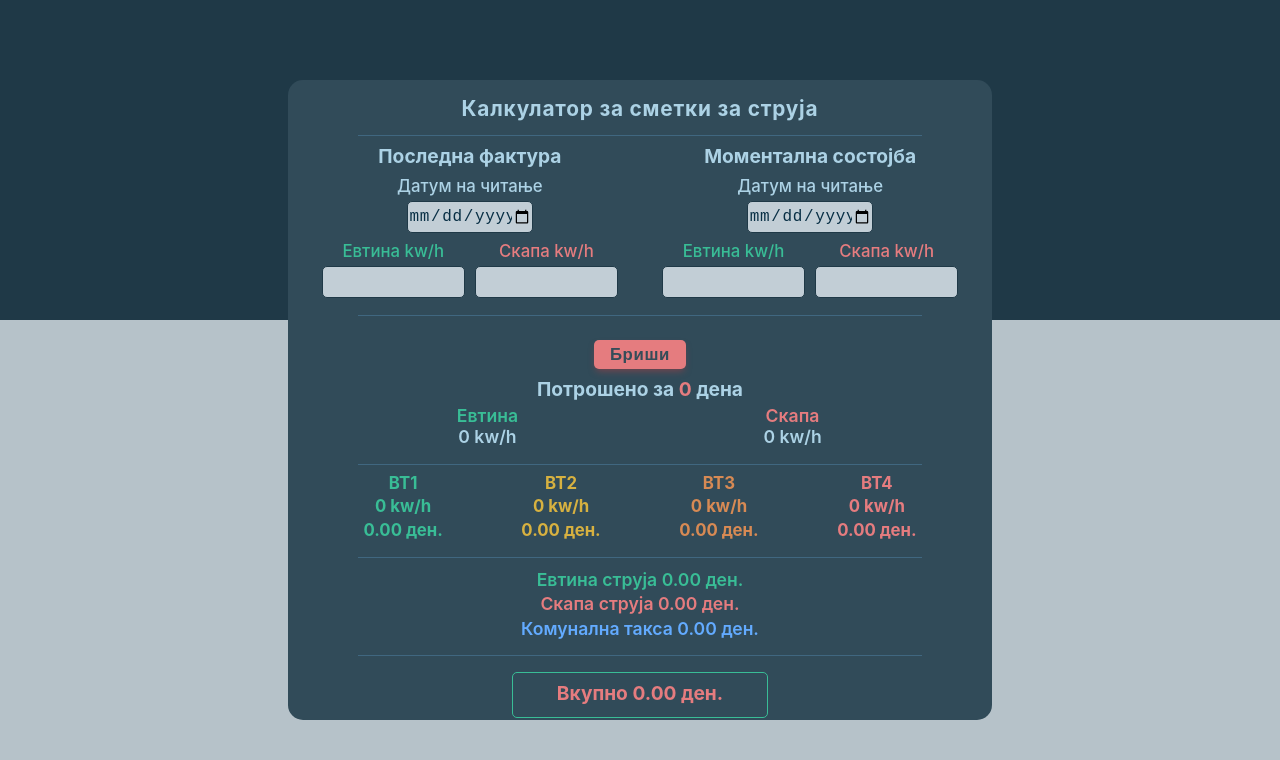
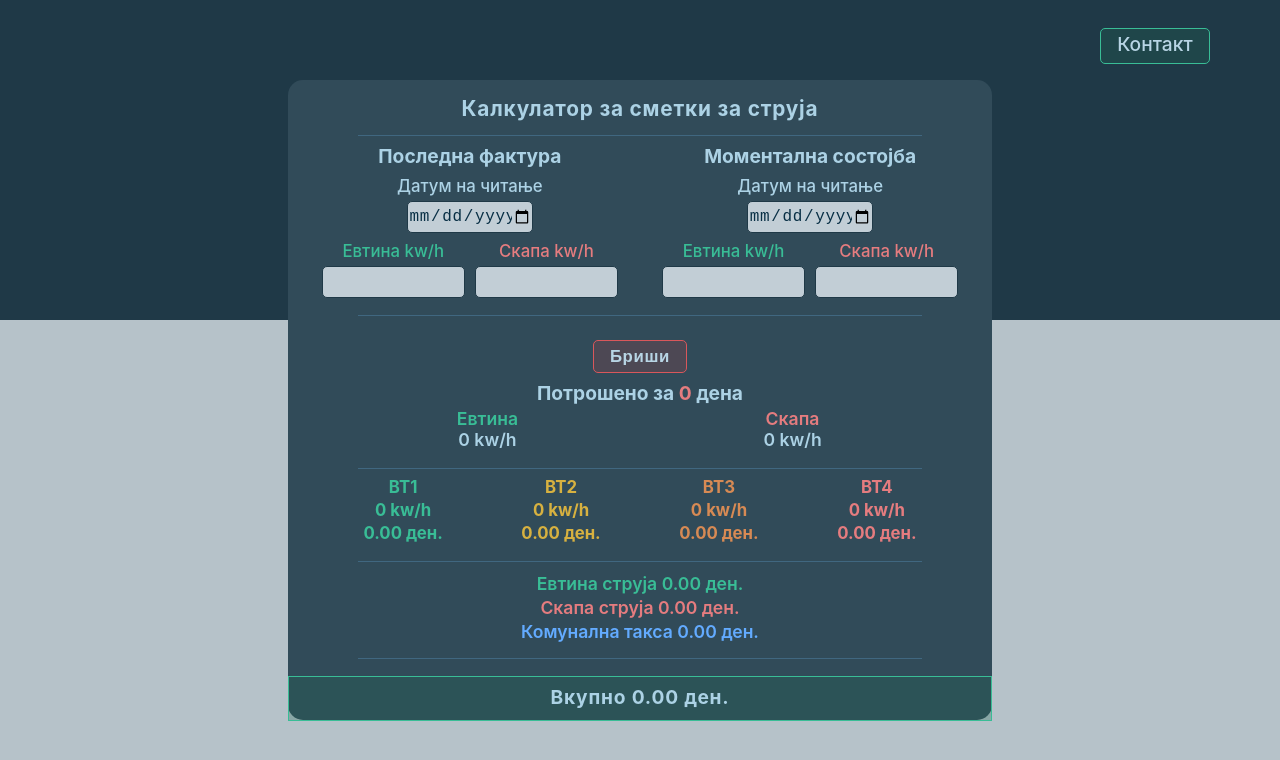
Before and after one commit to pirej/calculator, a Next.js app: page / in a window 1280 px wide. Shown: the top 760 px of the page. Built offline with nearby package versions, Linux system fonts and the light colour scheme.

Commit message:
cleanup i kontakt

```diff
--- a/components/Form/Matematika.js
+++ b/components/Form/Matematika.js
@@ -65,20 +65,31 @@ const StyledComp = styled.div`
         :hover {
           background-color: #29a680;
         }
-        box-shadow: 0px 4px 7px -2px rgba(36, 102, 85, 0.5);
+        /* box-shadow: 0px 4px 7px -2px rgba(36, 102, 85, 0.5);
         -webkit-box-shadow: 0px 4px 7px -2px rgba(36, 102, 85, 0.5);
-        -moz-box-shadow: 0px 4px 7px -2px rgba(36, 102, 85, 0.5);
+        -moz-box-shadow: 0px 4px 7px -2px rgba(36, 102, 85, 0.5); */
       }
     }
     .clear {
       button {
-        background-color: #e57c7f;
+        /* background-color: #e57c7f; */
+        background-color: #354c59;
+        background-color: rgba(191, 61, 66, 0.2);
+        color: #b8d5e5;
         :hover {
-          background-color: #e55c61;
+          background-color: #d9575b;
+          color: #ccecff;
         }
-        box-shadow: 0px 4px 7px -2px rgba(191, 61, 66, 0.5);
+
+        border: solid 1px #d9575b;
+        border-radius: 5px;
+        /* width: 16rem; */
+        margin: auto;
+        padding: 0.4rem 1rem 0.3rem 1rem;
+
+        /* box-shadow: 0px 4px 7px -2px rgba(191, 61, 66, 0.5);
         -webkit-box-shadow: 0px 4px 7px -2px rgba(191, 61, 66, 0.5);
-        -moz-box-shadow: 0px 4px 7px -2px rgba(191, 61, 66, 0.5);
+        -moz-box-shadow: 0px 4px 7px -2px rgba(191, 61, 66, 0.5); */
       }
     }
   }
@@ -186,10 +197,12 @@ const StyledComp = styled.div`
   .vkupno {
     /* border: solid 3px #406780; */
     border: solid 1px #39bd96;
-    border-radius: 5px;
-    width: 16rem;
+    /* border-radius: 5px; */
+    /* width: 16rem; */
     margin: auto;
     padding: 0.5rem 1rem 0.7rem 1rem;
+    background-color: rgba(36, 102, 85, 0.3);
+    letter-spacing: 0.05rem;
   }
 `;
 
@@ -278,9 +291,7 @@ const Matematika = ({ days, evtinaStruja, skapaStruja, clearData }) => {
           Комунална такса <span>{komunalnaTaksa.toFixed(2)}</span> ден.
         </p>
         <hr className="hrr3" />
-        <h3 className="vkupno">
-          <span>Вкупно {vkupnaSmetka} ден.</span>
-        </h3>
+        <h3 className="vkupno">Вкупно {vkupnaSmetka} ден.</h3>
       </div>
     </StyledComp>
   );
--- a/components/Nav.js
+++ b/components/Nav.js
@@ -3,19 +3,41 @@ import styled from 'styled-components';
 
 const MyNav = styled.div`
   background-color: #1f3947;
+
   height: 40vh;
-  text-align: center;
-  h1 {
-    font-size: 4rem;
-    margin-top: 0;
-    padding-top: 2rem;
-    letter-spacing: 0.3rem;
-    color: #a3c7d9;
+  .contact {
+    position: fixed;
+    top: 1.75rem;
+    right: 4.4rem;
+    border: solid 1px #39bd96;
+    border-radius: 5px;
+    /* width: 16rem; */
+    margin: auto;
+    padding: 0.2rem 1rem 0.4rem 1rem;
+    background-color: rgba(36, 102, 85, 0.3);
+    :hover {
+      background-color: #29a680;
+    }
+
+    a {
+      color: #b8d5e5;
+      font-weight: 500;
+      font-size: 1.2rem;
+      :hover {
+        color: #ccecff;
+      }
+    }
   }
 `;
 
 const Nav = () => {
-  return <MyNav>{/* <h1>ДЕСЕТОК</h1> */}</MyNav>;
+  return (
+    <MyNav>
+      <div className="contact">
+        <a href="mailto:igorrmkd@outlook.com">Контакт</a>
+      </div>
+    </MyNav>
+  );
 };
 
 export default Nav;
```
